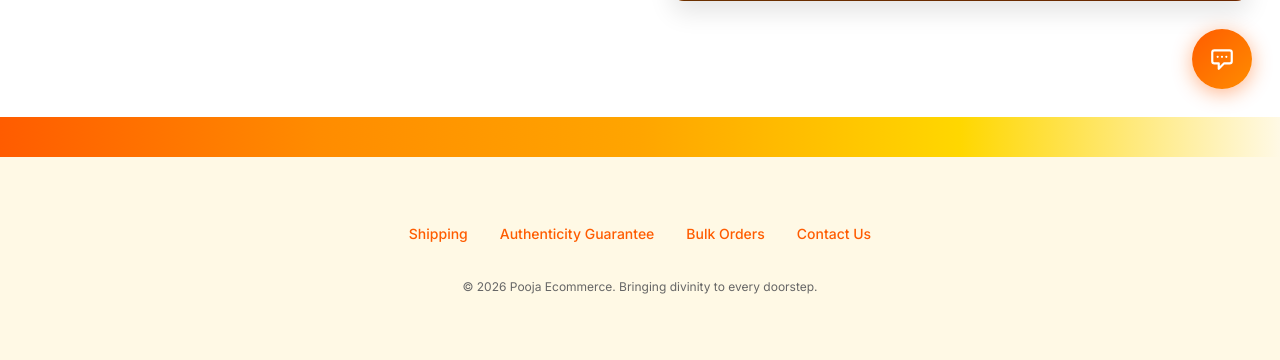
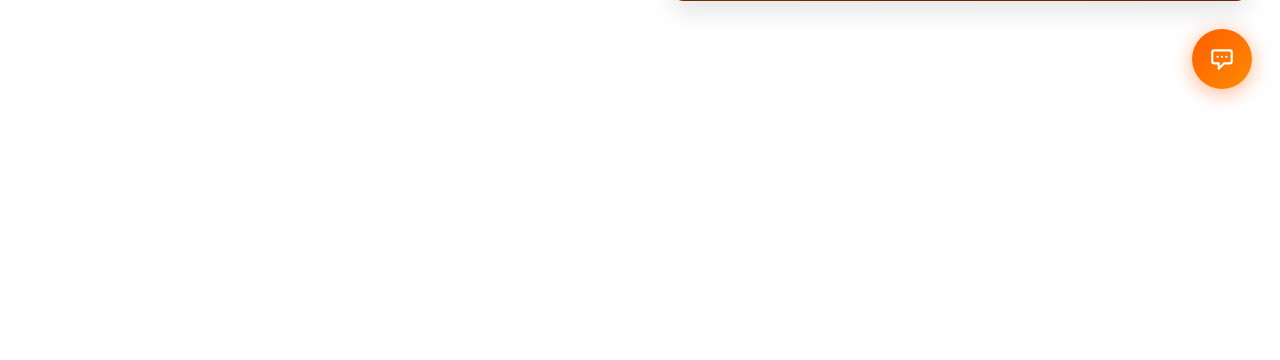
Before and after one commit to chinmayc0707/pooja_ecommerce, a Python web app: template templates/index.html in a window 1280 px wide. Shown: the part 683-1043 px from the top of the page. After the commit the page ends 787 px from the top, so only its background shows below. Run offline with Jinja, Linux system fonts and the light colour scheme; the template is opened without the code that fills it, so the values that code supplies are empty; some libraries are stand-ins or nearby versions.

Commit message:
design: remove sunset-stripe and footer from index page
Co-authored-by: chinmayc0707 <139462368+chinmayc0707@users.noreply.github.com>

```diff
--- a/templates/index.html
+++ b/templates/index.html
@@ -131,10 +131,6 @@
         .card p { color: var(--colors-slate); font-size: 15px; margin-bottom: 20px; }
         .card .price { font-family: 'Inter', sans-serif; font-weight: 600; color: var(--colors-ink); margin-bottom: 20px; font-size: 18px; }
         .card-actions { display: flex; gap: 12px; margin-top: auto; }
-        .sunset-stripe { height: 40px; width: 100%; background: linear-gradient(to right, var(--colors-primary), var(--colors-sunshine-700), var(--colors-sunshine-500), var(--colors-yellow-saturated), var(--colors-cream)); margin-top: 96px; }
-        footer { background: var(--colors-cream); padding: 64px 32px; text-align: center; color: var(--colors-ink); }
-        .footer-links { display: flex; justify-content: center; gap: 32px; margin-bottom: 32px; list-style: none; }
-        .footer-links a { color: var(--colors-primary); text-decoration: none; font-size: 14px; font-weight: 500; }
         @media (max-width: 1024px) { .hero { grid-template-columns: 1fr; text-align: center; padding-top: 64px; } .hero-content h1 { font-size: 64px; } .hero-content p { margin: 0 auto 32px; } .hero-image { height: 400px; } }
         @media (max-width: 640px) { .hero-slide-meta { left: 20px; right: 20px; bottom: 58px; max-width: none; text-align: left; } .hero-product-link { font-size: 26px; } .hero-slide-dots { left: 20px; right: auto; bottom: 24px; } .hero-category-tab { padding: 7px 10px; font-size: 11px; } }
         @media (max-width: 480px) { .hero-content h1 { font-size: 40px; } .nav-links { display: none; } }
@@ -457,17 +453,6 @@
         </div>
     </section>
     {% endfor %}
-
-    <div class="sunset-stripe"></div>
-    <footer>
-        <ul class="footer-links">
-            <li><a href="#">Shipping</a></li>
-            <li><a href="#">Authenticity Guarantee</a></li>
-            <li><a href="#">Bulk Orders</a></li>
-            <li><a href="#">Contact Us</a></li>
-        </ul>
-        <p style="font-size: 12px; color: var(--colors-slate);">© 2026 Pooja Ecommerce. Bringing divinity to every doorstep.</p>
-    </footer>
 
     <script>
         document.addEventListener('DOMContentLoaded', initHeroSlideshow);
```
